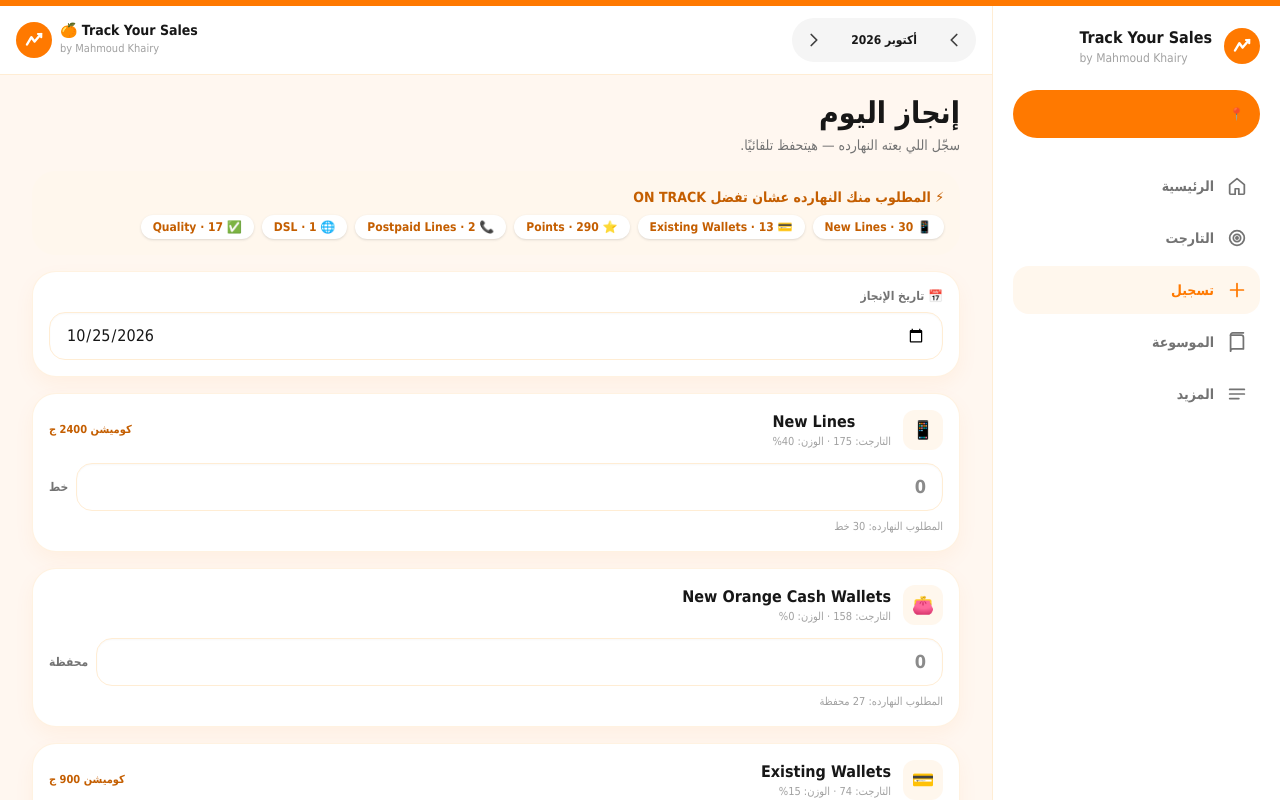
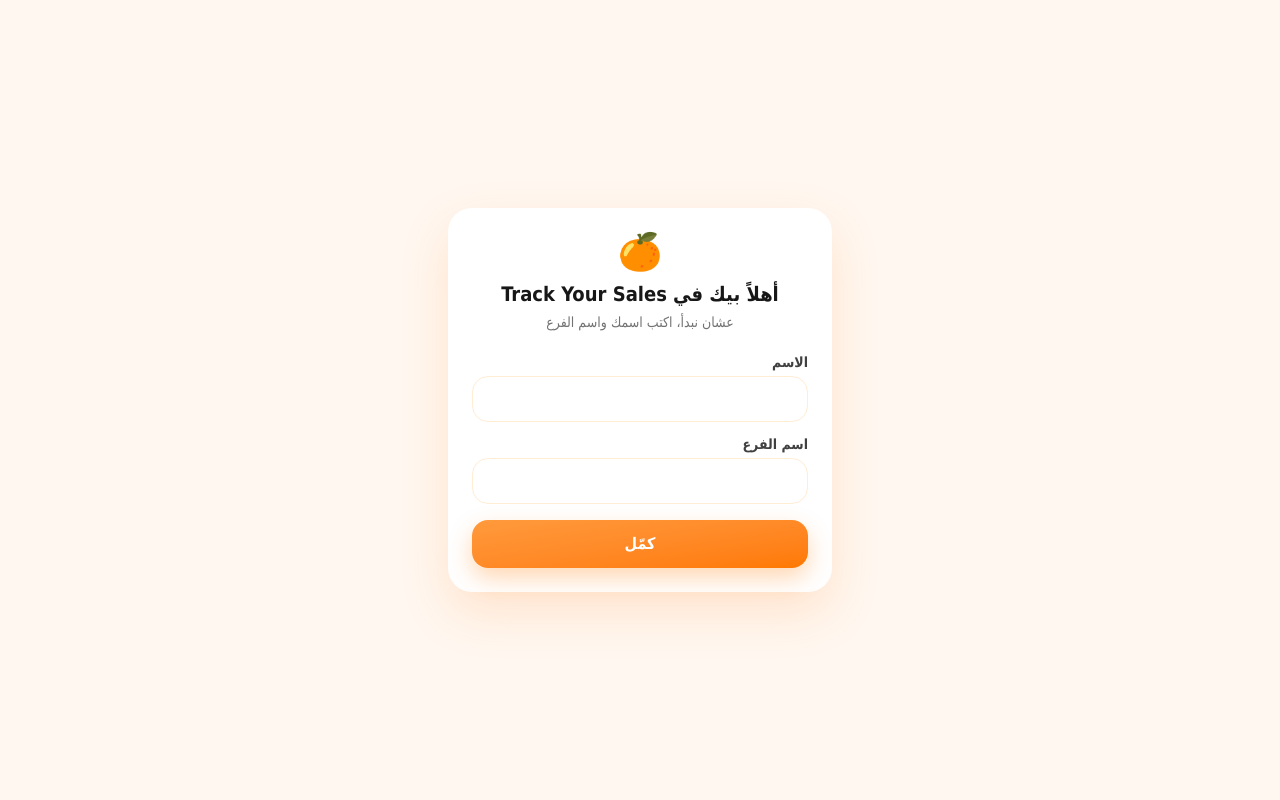
Before and after one commit to mahmoudkhairyy-cell/track-your-sales, a Next.js app: page /track-your-sales/log in a window 1280 px wide. Shown: the top 800 px of the page. Built offline with nearby package versions, Linux system fonts and the light colour scheme.

Commit message:
Add first-run name/branch form and require current month targets before app access
Co-Authored-By: Claude Haiku 5.5 <noreply@anthropic.com>
Claude-Session: https://claude.ai/code/session_01Y2u71WU7QRN5BUd6Mcr6Lz

```diff
--- a/src/app/(app)/target/page.tsx
+++ b/src/app/(app)/target/page.tsx
@@ -112,6 +112,7 @@ export default function TargetPage() {
         }),
       });
       setSaved(true);
+      window.dispatchEvent(new Event("tys-settings-saved"));
       toast.push("success", "✅ تمام! إعدادات الشهر اتحفظت");
     } catch (err) {
       const message = err instanceof ApiError || err instanceof Error ? err.message : "مقدرناش نحفظ الإعدادات";
--- a/src/components/AppShell.tsx
+++ b/src/components/AppShell.tsx
@@ -2,8 +2,9 @@
 
 import Link from "next/link";
 import { usePathname, useRouter, useSearchParams } from "next/navigation";
-import { createContext, useContext, useEffect, useState, type ReactNode } from "react";
+import { createContext, useContext, useEffect, useState, type FormEvent, type ReactNode } from "react";
 import { readProfile } from "@/lib/local-api";
+import { api } from "@/lib/client";
 import { APP_DISCLAIMER, APP_NAME, BRAND_BY } from "@/lib/constants";
 import { cairoYearMonth, isValidYearMonth, monthLabelAr, shiftYearMonth } from "@/lib/dates";
 import { BookIcon, ChevronIcon, HomeIcon, LogoMark, MoreIcon, PlusIcon, TargetIcon } from "@/components/icons";
@@ -92,15 +93,127 @@ function NavLinks({ pathname, month }: { pathname: string; month: string }) {
   );
 }
 
+type GateStatus = "checking" | "profile" | "target" | "ready";
+
+function FirstRunProfile({ onDone }: { onDone: () => void }) {
+  const [name, setName] = useState("");
+  const [branch, setBranch] = useState("");
+  const [error, setError] = useState("");
+  const [pending, setPending] = useState(false);
+
+  async function submit(event: FormEvent) {
+    event.preventDefault();
+    if (name.trim().length < 2 || branch.trim().length < 2) {
+      setError("اكتب اسمك واسم الفرع (حرفين على الأقل)");
+      return;
+    }
+    setPending(true);
+    try {
+      await api("/api/profile", { method: "PATCH", body: JSON.stringify({ name: name.trim(), branch: branch.trim() }) });
+      onDone();
+    } catch (err) {
+      setError(err instanceof Error ? err.message : "تعذر الحفظ");
+    } finally {
+      setPending(false);
+    }
+  }
+
+  return (
+    <div className="flex min-h-screen items-center justify-center bg-[#fff7f0] p-4 text-neutral-900">
+      <form onSubmit={submit} className="w-full max-w-sm rounded-3xl bg-white p-6 shadow-[0_20px_50px_rgba(255,121,0,0.15)]" dir="rtl">
+        <div className="mb-5 text-center">
+          <div className="text-4xl">🍊</div>
+          <h1 className="mt-2 text-xl font-black">أهلاً بيك في {APP_NAME}</h1>
+          <p className="mt-1 text-sm text-neutral-500">عشان نبدأ، اكتب اسمك واسم الفرع</p>
+        </div>
+        <label className="mb-3 block text-sm font-bold text-neutral-700">
+          الاسم
+          <input value={name} onChange={(e) => setName(e.target.value)} className="mt-1 w-full rounded-2xl border border-orange-100 px-4 py-3 outline-none focus:border-[#ff7900]" maxLength={80} />
+        </label>
+        <label className="mb-4 block text-sm font-bold text-neutral-700">
+          اسم الفرع
+          <input value={branch} onChange={(e) => setBranch(e.target.value)} className="mt-1 w-full rounded-2xl border border-orange-100 px-4 py-3 outline-none focus:border-[#ff7900]" maxLength={80} />
+        </label>
+        {error ? <p className="mb-3 text-sm font-bold text-red-600">{error}</p> : null}
+        <button type="submit" disabled={pending} className="w-full rounded-2xl bg-gradient-to-br from-[#ff9a3c] to-[#ff7900] py-3 font-extrabold text-white shadow-[0_10px_24px_rgba(255,121,0,0.3)] disabled:opacity-60">
+          كمّل
+        </button>
+      </form>
+    </div>
+  );
+}
+
+function TargetGate({ month }: { month: string }) {
+  return (
+    <div className="mx-auto mt-6 max-w-md rounded-3xl bg-white p-6 text-center shadow-[0_12px_30px_rgba(255,121,0,0.12)]" dir="rtl">
+      <div className="text-4xl">🎯</div>
+      <h2 className="mt-2 text-lg font-black">لازم تدخل تارجت الشهر الأول</h2>
+      <p className="mt-1 text-sm text-neutral-500">ادخل التارجت والأوزان واحفظها، وبعدها التطبيق هيفتح عادي.</p>
+      <Link href={`/target?month=${month}`} className="mt-5 inline-block rounded-2xl bg-gradient-to-br from-[#ff9a3c] to-[#ff7900] px-6 py-3 font-extrabold text-white shadow-[0_10px_24px_rgba(255,121,0,0.3)]">
+        ادخل التارجت
+      </Link>
+    </div>
+  );
+}
+
 export function AppShell({ children }: { children: ReactNode }) {
+  const pathname = usePathname();
+  const params = useSearchParams();
+  const raw = params.get("month");
+  const month = raw && isValidYearMonth(raw) ? raw : cairoYearMonth();
+  const [status, setStatus] = useState<GateStatus>("checking");
+  const [rev, setRev] = useState(0);
+
+  useEffect(() => {
+    const bump = () => setRev((n) => n + 1);
+    window.addEventListener("tys-settings-saved", bump);
+    return () => window.removeEventListener("tys-settings-saved", bump);
+  }, []);
+
+  useEffect(() => {
+    let cancelled = false;
+    const profile = readProfile();
+    if (!profile.name.trim() || !profile.branch.trim()) {
+      setStatus("profile");
+      return;
+    }
+    api<{ settings: { saved: boolean } }>(`/api/months/${month}`)
+      .then((result) => {
+        if (!cancelled) setStatus(result.settings.saved ? "ready" : "target");
+      })
+      .catch(() => {
+        if (!cancelled) setStatus("ready");
+      });
+    return () => {
+      cancelled = true;
+    };
+  }, [month, rev]);
+
+  if (status === "checking") {
+    return <div className="flex min-h-screen items-center justify-center bg-[#fff7f0] text-3xl">🍊</div>;
+  }
+  if (status === "profile") {
+    return (
+      <ToastProvider>
+        <FirstRunProfile onDone={() => setRev((n) => n + 1)} />
+      </ToastProvider>
+    );
+  }
+
+  const gateBlocked = status === "target" && !pathname.startsWith("/target");
+  return (
+    <AppFrame blocked={gateBlocked} month={month}>
+      {children}
+    </AppFrame>
+  );
+}
+
+function AppFrame({ children, blocked, month }: { children: ReactNode; blocked: boolean; month: string }) {
   const pathname = usePathname();
   const [user, setUser] = useState({ name: "", branch: "" });
   useEffect(() => {
     setUser(readProfile());
   }, [pathname]);
-  const params = useSearchParams();
-  const raw = params.get("month");
-  const month = raw && isValidYearMonth(raw) ? raw : cairoYearMonth();
 
   return (
     <ToastProvider>
@@ -140,7 +253,9 @@ export function AppShell({ children }: { children: ReactNode }) {
                   </div>
                 </div>
               </header>
-              <main className="flex-1 px-4 py-5 pb-28 lg:px-8 lg:pb-10">{children}</main>
+              <main className="flex-1 px-4 py-5 pb-28 lg:px-8 lg:pb-10">
+                {blocked ? <TargetGate month={month} /> : children}
+              </main>
               <footer className="hidden px-8 pb-6 text-xs leading-6 text-neutral-400 lg:block">{APP_DISCLAIMER}</footer>
             </div>
           </div>
```
